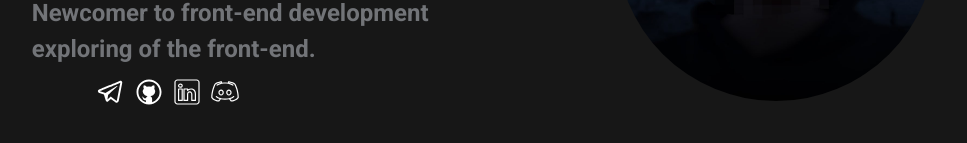
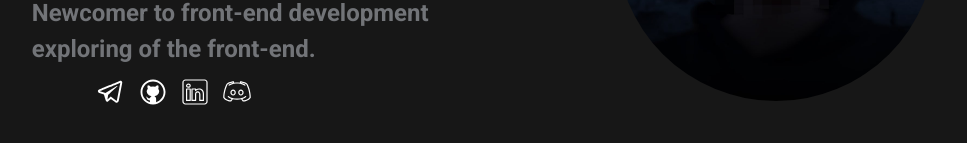
Before and after one commit to j2a1ck/personal-website, a Next.js app: page / in a window 1280 px wide. Shown: the part 311-454 px from the top of the page, without its empty margins (156-1123 px from the left). Built offline with nearby package versions, Linux system fonts and the light colour scheme.

Commit message:
minor changes

```diff
--- a/src/app/components/SocialMedia.tsx
+++ b/src/app/components/SocialMedia.tsx
@@ -23,7 +23,7 @@
 const SocialMedia: React.FC = () => {
   return (
     // display social media icons and link to their sites
-    <div className="flex justify-items-start space-x-2">
+    <div className="flex justify-items-start space-x-3">
       {SocialMediaLinks.map((link) => (
         <a
           href={link.url}
--- a/tailwind.config.ts
+++ b/tailwind.config.ts
@@ -17,7 +17,8 @@
         "gray": "#1E293B",
         "white-bright": "#CBD5E1",
         "gray-project": "#99A4B1",
-        "white-white": "#FFFFFF"
+        "white-white": "#FFFFFF",
+        "black-dark": "#0e0e12"
       },
       backgroundImage: {
         "gradient-radial": "radial-gradient(var(--tw-gradient-stops))",
```
